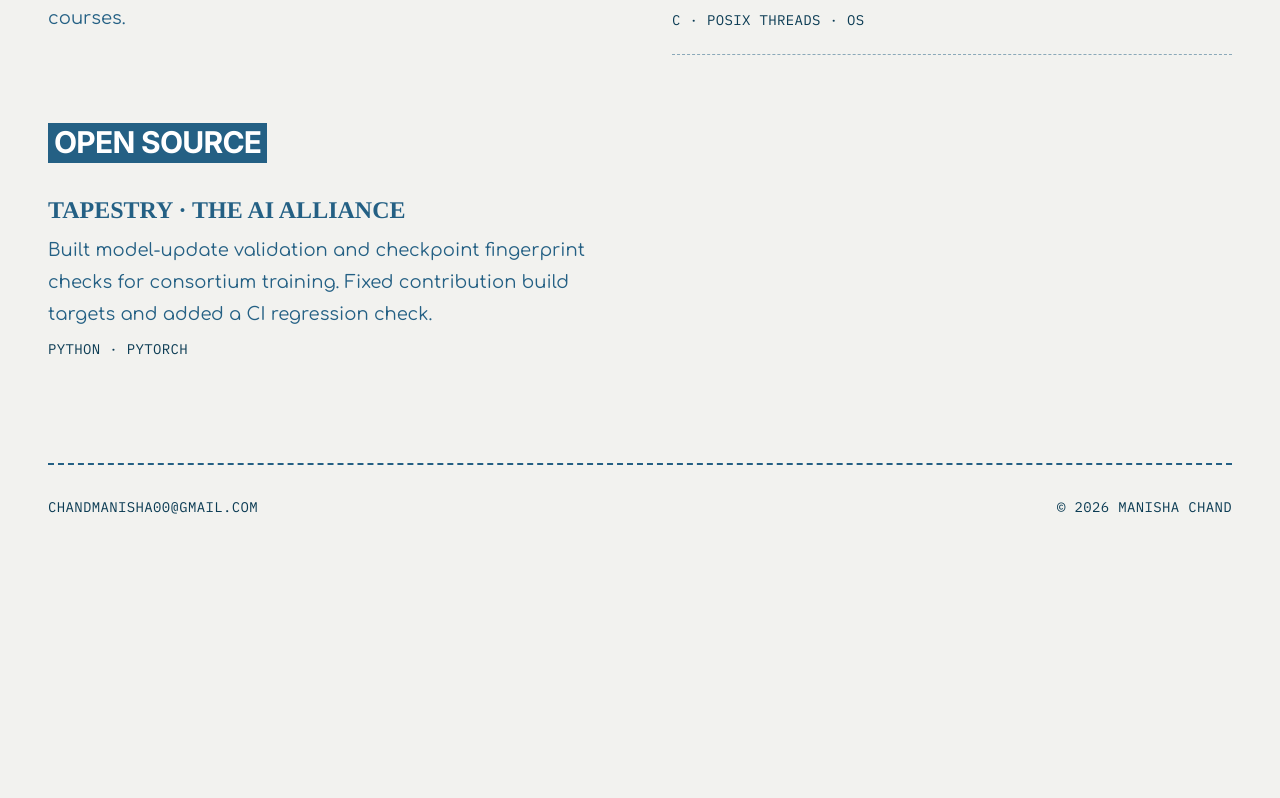
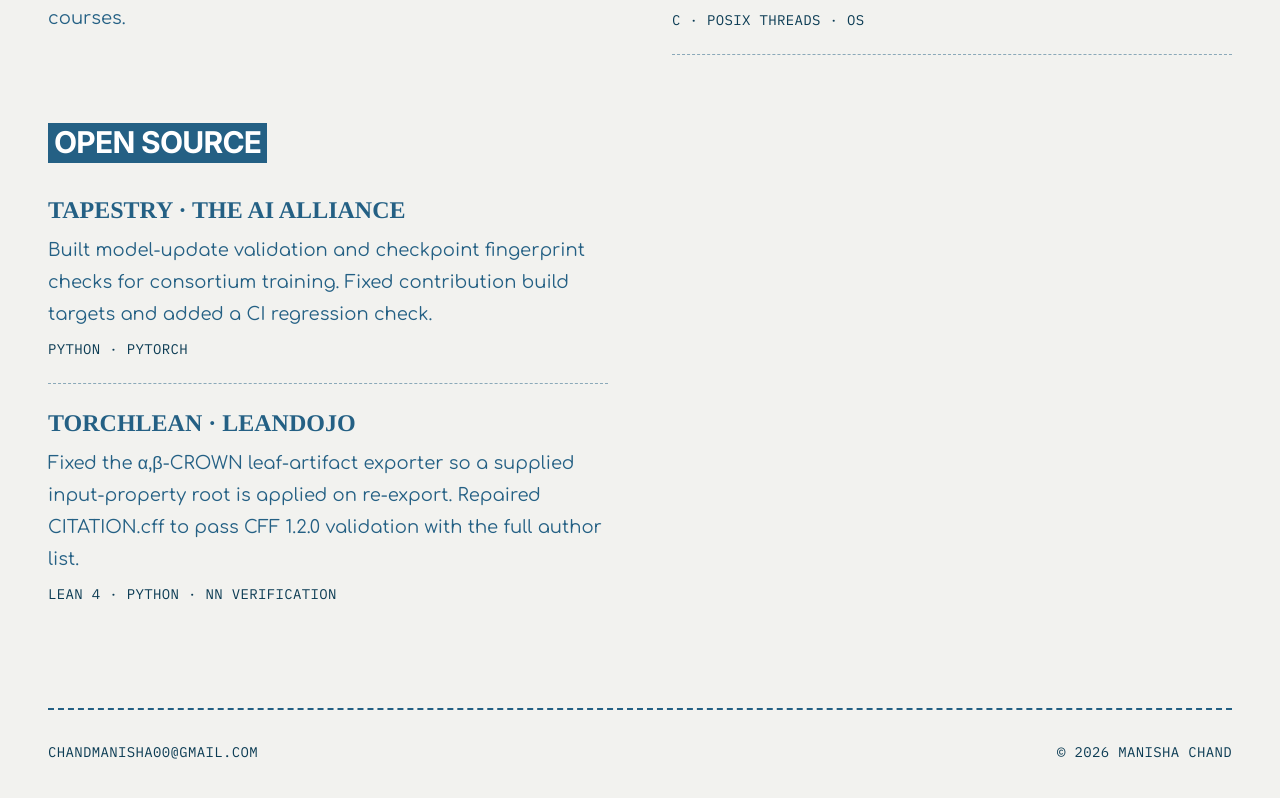
Before and after one commit to build4me2/Portfolio-Manisha, a React (Vite) app: page / in a window 1280 px wide. Shown: the part 1038-1836 px from the top of the page. Before the commit the page ends 1603 px from the top, so only its background shows below. Built offline with nearby package versions, Linux system fonts and the light colour scheme.

Commit message:
Add TorchLean to Open Source and update resume PDF

```diff
--- a/src/data/portfolio.ts
+++ b/src/data/portfolio.ts
@@ -50,6 +50,13 @@
       'Built model-update validation and checkpoint fingerprint checks for consortium training. Fixed contribution build targets and added a CI regression check.',
     meta: 'PYTHON · PYTORCH',
   },
+  {
+    title: 'TORCHLEAN · LEANDOJO',
+    href: 'https://github.com/lean-dojo/TorchLean',
+    description:
+      'Fixed the α,β-CROWN leaf-artifact exporter so a supplied input-property root is applied on re-export. Repaired CITATION.cff to pass CFF 1.2.0 validation with the full author list.',
+    meta: 'LEAN 4 · PYTHON · NN VERIFICATION',
+  },
 ];
 
 export const projects = [
```
Also changed, not shown: 1 other file (tests, documents, lock files or other folders).
